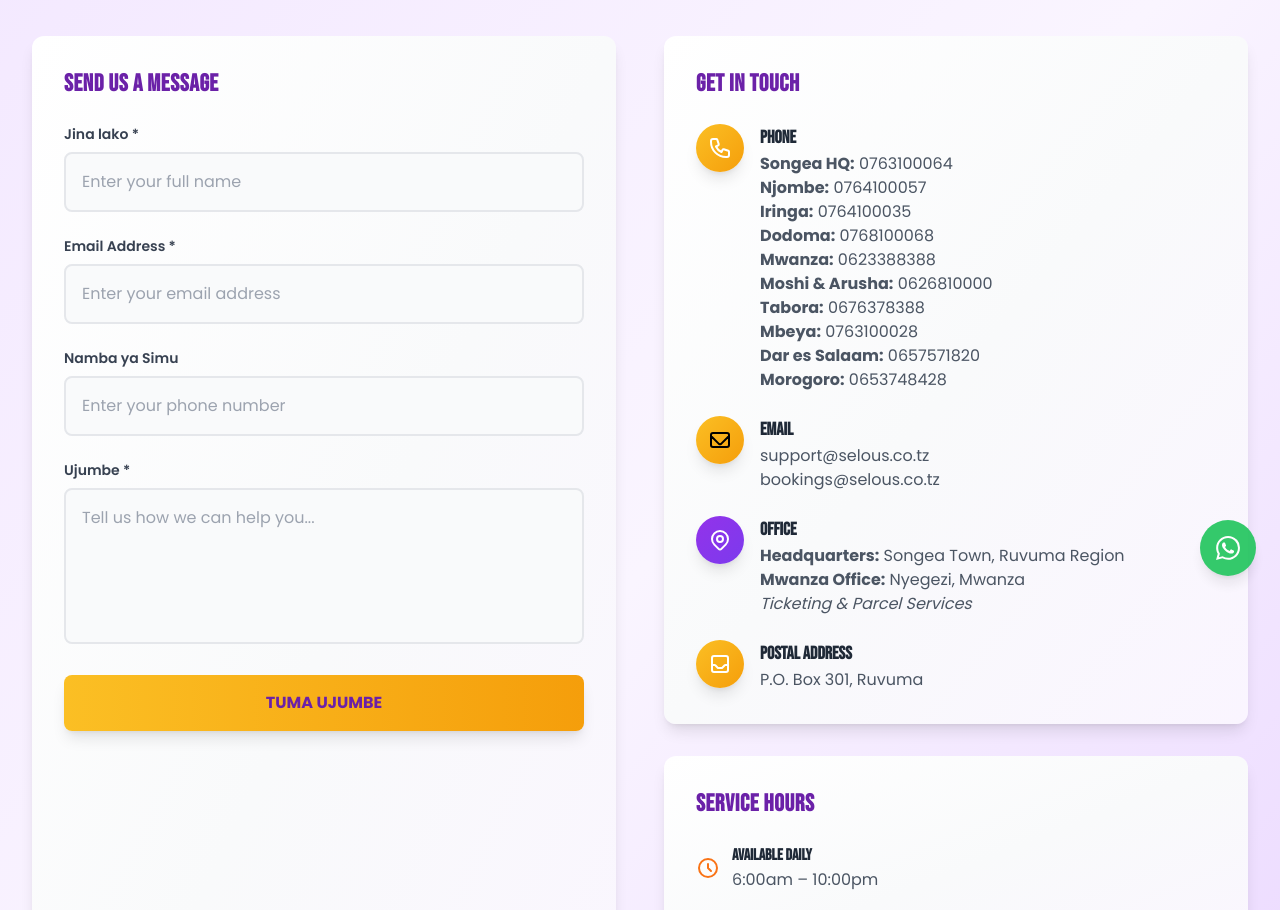
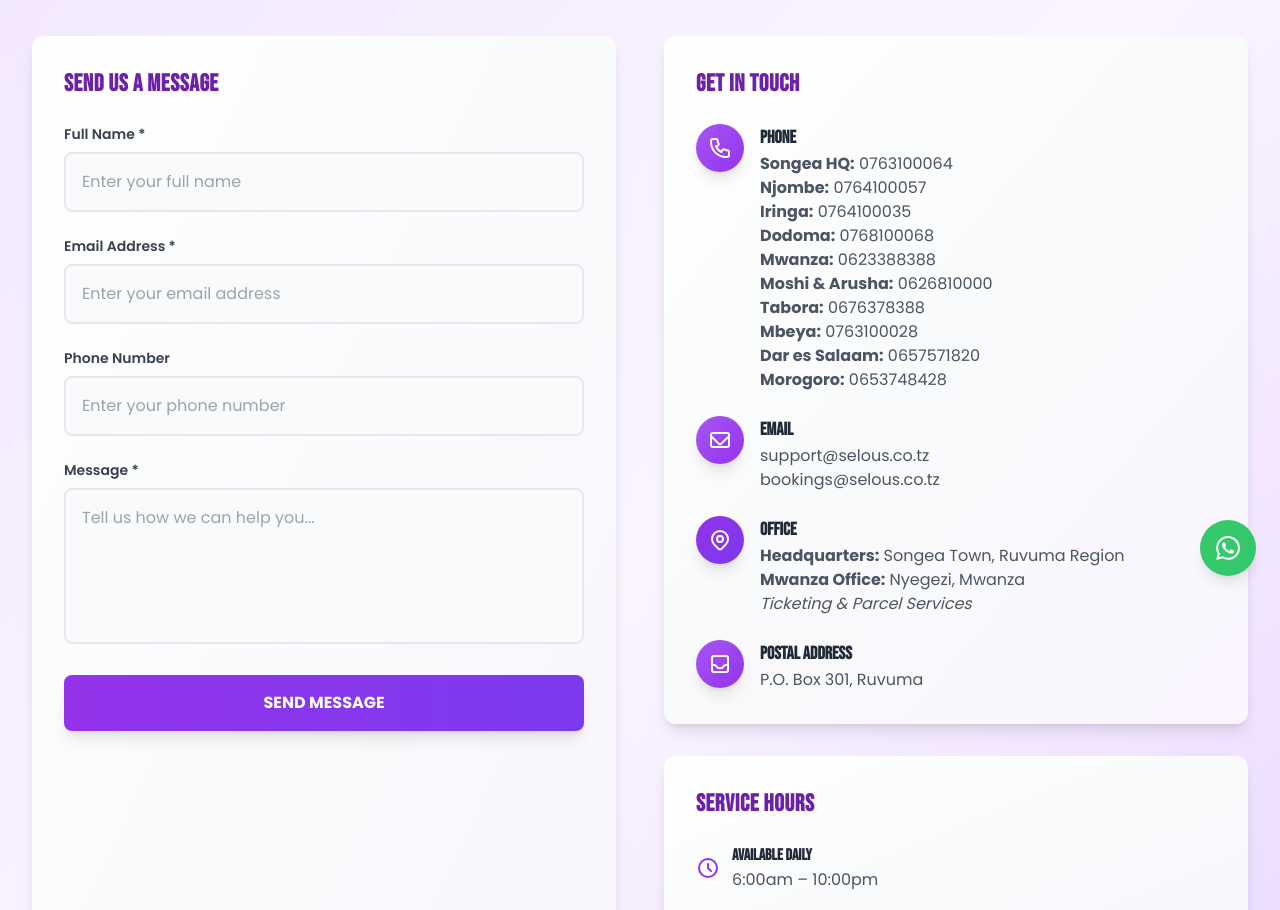
Before and after one commit to Dawinz/selous-express, a React (Create React App) app: page /contact in a window 1280 px wide. Shown: the part 200-1110 px from the top of the page. Built offline with nearby package versions, Linux system fonts and the light colour scheme.

Commit message:
Fix contact page: add translations for all form labels and replace yellow/gold colors with brand purple

```diff
--- a/src/contexts/LanguageContext.js
+++ b/src/contexts/LanguageContext.js
@@ -152,6 +152,13 @@
         enterEmailPlaceholder: 'Enter your email address',
         enterPhonePlaceholder: 'Enter your phone number',
         enterMessagePlaceholder: 'Tell us how we can help you...',
+
+        // Contact page specific
+        postalAddress: 'Postal Address',
+        headquarters: 'Headquarters:',
+        mwanzaOffice: 'Mwanza Office:',
+        ticketingParcelServices: 'Ticketing & Parcel Services',
+        thankYouMessage: 'Thank you for your message! We will get back to you soon.',
 
         // Experience difference
         experienceDifference: 'Experience the difference with our premium bus services',
@@ -329,6 +336,13 @@
         enterPhonePlaceholder: 'Ingiza namba yako ya simu',
         enterMessagePlaceholder: 'Tuambie jinsi tuweza kukusaidia...',
 
+        // Contact page specific
+        postalAddress: 'Anwani ya Posta',
+        headquarters: 'Makao Makuu:',
+        mwanzaOffice: 'Ofisi ya Mwanza:',
+        ticketingParcelServices: 'Huduma za Tiketi na Vifurushi',
+        thankYouMessage: 'Asante kwa ujumbe wako! Tutawasiliana nawe hivi karibuni.',
+
         // Experience difference
         experienceDifference: 'Furahia tofauti na huduma zetu za kilasi za mabasi',
 
--- a/src/pages/Contact.jsx
+++ b/src/pages/Contact.jsx
@@ -21,7 +21,7 @@
     e.preventDefault();
     console.log('Contact form submitted:', formData);
     // Handle form submission here
-    alert('Thank you for your message! We will get back to you soon.');
+    alert(t('thankYouMessage'));
     setFormData({ name: '', email: '', phone: '', message: '' });
   };
 
@@ -31,10 +31,10 @@
         {/* Header */}
         <div className="text-center mb-12">
           <h1 className="text-4xl md:text-5xl font-bebas font-bold text-selous-purple-800 mb-4 tracking-wide">
-            CONTACT US
+            {t('contactUs')}
           </h1>
           <p className="text-lg text-gray-600 font-poppins max-w-2xl mx-auto">
-            Get in touch with us for any inquiries, bookings, or support
+            {t('contactDesc')}
           </p>
         </div>
 
@@ -47,7 +47,7 @@
             <form onSubmit={handleSubmit} className="space-y-6">
               <div>
                 <label className="block text-sm font-poppins font-semibold text-gray-700 mb-2">
-                  Jina lako *
+                  {t('fullName')}
                 </label>
                 <input
                   type="text"
@@ -55,14 +55,14 @@
                   value={formData.name}
                   onChange={handleChange}
                   required
-                  className="w-full p-4 border-2 border-selous-gray-200 rounded-lg focus:border-selous-gold-400 focus:outline-none font-poppins text-base bg-selous-gray-50"
+                  className="w-full p-4 border-2 border-selous-gray-200 rounded-lg focus:border-selous-purple-500 focus:outline-none font-poppins text-base bg-selous-gray-50"
                   placeholder={t('enterFullNamePlaceholder')}
                 />
               </div>
 
               <div>
                 <label className="block text-sm font-poppins font-semibold text-gray-700 mb-2">
-                  Email Address *
+                  {t('emailAddress')}
                 </label>
                 <input
                   type="email"
@@ -70,28 +70,28 @@
                   value={formData.email}
                   onChange={handleChange}
                   required
-                  className="w-full p-4 border-2 border-selous-gray-200 rounded-lg focus:border-selous-gold-400 focus:outline-none font-poppins text-base bg-selous-gray-50"
+                  className="w-full p-4 border-2 border-selous-gray-200 rounded-lg focus:border-selous-purple-500 focus:outline-none font-poppins text-base bg-selous-gray-50"
                   placeholder={t('enterEmailPlaceholder')}
                 />
               </div>
 
               <div>
                 <label className="block text-sm font-poppins font-semibold text-gray-700 mb-2">
-                  Namba ya Simu
+                  {t('phoneNumber')}
                 </label>
                 <input
                   type="tel"
                   name="phone"
                   value={formData.phone}
                   onChange={handleChange}
-                  className="w-full p-4 border-2 border-selous-gray-200 rounded-lg focus:border-selous-gold-400 focus:outline-none font-poppins text-base bg-selous-gray-50"
+                  className="w-full p-4 border-2 border-selous-gray-200 rounded-lg focus:border-selous-purple-500 focus:outline-none font-poppins text-base bg-selous-gray-50"
                   placeholder={t('enterPhonePlaceholder')}
                 />
               </div>
 
               <div>
                 <label className="block text-sm font-poppins font-semibold text-gray-700 mb-2">
-                  Ujumbe *
+                  {t('message')}
                 </label>
                 <textarea
                   name="message"
@@ -99,16 +99,16 @@
                   onChange={handleChange}
                   required
                   rows="5"
-                  className="w-full p-4 border-2 border-selous-gray-200 rounded-lg focus:border-selous-gold-400 focus:outline-none font-poppins resize-none text-base bg-selous-gray-50"
+                  className="w-full p-4 border-2 border-selous-gray-200 rounded-lg focus:border-selous-purple-500 focus:outline-none font-poppins resize-none text-base bg-selous-gray-50"
                   placeholder={t('enterMessagePlaceholder')}
                 />
               </div>
 
               <button
                 type="submit"
-                className="w-full bg-gradient-to-r from-selous-gold-400 to-selous-gold-500 hover:from-selous-gold-500 hover:to-selous-gold-600 text-selous-purple-800 font-poppins font-bold py-4 px-6 rounded-lg transition-all duration-200 shadow-lg hover:shadow-xl transform hover:scale-105"
+                className="w-full bg-gradient-to-r from-selous-purple-600 to-selous-purple-700 hover:from-selous-purple-700 hover:to-selous-purple-800 text-white font-poppins font-bold py-4 px-6 rounded-lg transition-all duration-200 shadow-lg hover:shadow-xl transform hover:scale-105"
               >
-                TUMA UJUMBE
+                {t('sendMessageBtn')}
               </button>
             </form>
           </div>
@@ -123,7 +123,7 @@
               <div className="space-y-6">
                 {/* Phone */}
                 <div className="flex items-start space-x-4">
-                  <div className="w-12 h-12 bg-gradient-to-br from-selous-gold-400 to-selous-gold-500 rounded-full flex items-center justify-center flex-shrink-0 shadow-lg">
+                  <div className="w-12 h-12 bg-gradient-to-br from-selous-purple-500 to-selous-purple-600 rounded-full flex items-center justify-center flex-shrink-0 shadow-lg">
                     <svg className="w-6 h-6 text-white" fill="none" stroke="currentColor" viewBox="0 0 24 24">
                       <path strokeLinecap="round" strokeLinejoin="round" strokeWidth="2" d="M3 5a2 2 0 012-2h3.28a1 1 0 01.948.684l1.498 4.493a1 1 0 01-.502 1.21l-2.257 1.13a11.042 11.042 0 005.516 5.516l1.13-2.257a1 1 0 011.21-.502l4.493 1.498a1 1 0 01.684.949V19a2 2 0 01-2 2h-1C9.716 21 3 14.284 3 6V5z"></path>
                     </svg>
@@ -145,8 +145,8 @@
 
                 {/* Email */}
                 <div className="flex items-start space-x-4">
-                  <div className="w-12 h-12 bg-gradient-to-br from-selous-gold-400 to-selous-gold-500 rounded-full flex items-center justify-center flex-shrink-0 shadow-lg">
-                    <svg className="w-6 h-6 text-selous-navy" fill="none" stroke="currentColor" viewBox="0 0 24 24">
+                  <div className="w-12 h-12 bg-gradient-to-br from-selous-purple-500 to-selous-purple-600 rounded-full flex items-center justify-center flex-shrink-0 shadow-lg">
+                    <svg className="w-6 h-6 text-white" fill="none" stroke="currentColor" viewBox="0 0 24 24">
                       <path strokeLinecap="round" strokeLinejoin="round" strokeWidth="2" d="M3 8l7.89 7.89a2 2 0 002.22 0L21 8M5 19h14a2 2 0 002-2V7a2 2 0 00-2-2H5a2 2 0 00-2 2v10a2 2 0 002 2z"></path>
                     </svg>
                   </div>
@@ -167,21 +167,21 @@
                   </div>
                   <div>
                     <h3 className="font-bebas font-bold text-gray-800 text-lg">{t('ofisi')}</h3>
-                    <p className="text-gray-600 font-poppins"><strong>Headquarters:</strong> Songea Town, Ruvuma Region</p>
-                    <p className="text-gray-600 font-poppins"><strong>Mwanza Office:</strong> Nyegezi, Mwanza</p>
-                    <p className="text-gray-600 font-poppins"><em>Ticketing & Parcel Services</em></p>
+                    <p className="text-gray-600 font-poppins"><strong>{t('headquarters')}</strong> Songea Town, Ruvuma Region</p>
+                    <p className="text-gray-600 font-poppins"><strong>{t('mwanzaOffice')}</strong> Nyegezi, Mwanza</p>
+                    <p className="text-gray-600 font-poppins"><em>{t('ticketingParcelServices')}</em></p>
                   </div>
                 </div>
 
                 {/* Postal Address */}
                 <div className="flex items-start space-x-4">
-                  <div className="w-12 h-12 bg-gradient-to-br from-selous-gold-400 to-selous-gold-500 rounded-full flex items-center justify-center flex-shrink-0 shadow-lg">
+                  <div className="w-12 h-12 bg-gradient-to-br from-selous-purple-500 to-selous-purple-600 rounded-full flex items-center justify-center flex-shrink-0 shadow-lg">
                     <svg className="w-6 h-6 text-white" fill="none" stroke="currentColor" viewBox="0 0 24 24">
                       <path strokeLinecap="round" strokeLinejoin="round" strokeWidth="2" d="M20 13V6a2 2 0 00-2-2H6a2 2 0 00-2 2v7m16 0v5a2 2 0 01-2 2H6a2 2 0 01-2-2v-5m16 0h-2.586a1 1 0 00-.707.293l-2.414 2.414a1 1 0 01-.707.293h-3.172a1 1 0 01-.707-.293l-2.414-2.414A1 1 0 006.586 13H4"></path>
                     </svg>
                   </div>
                   <div>
-                    <h3 className="font-bebas font-bold text-gray-800 text-lg">Postal Address</h3>
+                    <h3 className="font-bebas font-bold text-gray-800 text-lg">{t('postalAddress')}</h3>
                     <p className="text-gray-600 font-poppins">P.O. Box 301, Ruvuma</p>
                   </div>
                 </div>
@@ -195,7 +195,7 @@
               </h2>
               <div className="space-y-4">
                 <div className="flex items-center space-x-3">
-                  <svg className="w-6 h-6 text-selous-orange" fill="none" stroke="currentColor" viewBox="0 0 24 24">
+                  <svg className="w-6 h-6 text-selous-purple-600" fill="none" stroke="currentColor" viewBox="0 0 24 24">
                     <path strokeLinecap="round" strokeLinejoin="round" strokeWidth="2" d="M12 8v4l3 3m6-3a9 9 0 11-18 0 9 9 0 0118 0z"></path>
                   </svg>
                   <div>
@@ -204,7 +204,7 @@
                   </div>
                 </div>
                 <div className="flex items-center space-x-3">
-                  <svg className="w-6 h-6 text-selous-orange" fill="none" stroke="currentColor" viewBox="0 0 24 24">
+                  <svg className="w-6 h-6 text-selous-purple-600" fill="none" stroke="currentColor" viewBox="0 0 24 24">
                     <path strokeLinecap="round" strokeLinejoin="round" strokeWidth="2" d="M17.657 16.657L13.414 20.9a1.998 1.998 0 01-2.827 0l-4.244-4.243a8 8 0 1111.314 0z"></path>
                     <path strokeLinecap="round" strokeLinejoin="round" strokeWidth="2" d="M15 11a3 3 0 11-6 0 3 3 0 016 0z"></path>
                   </svg>
```
